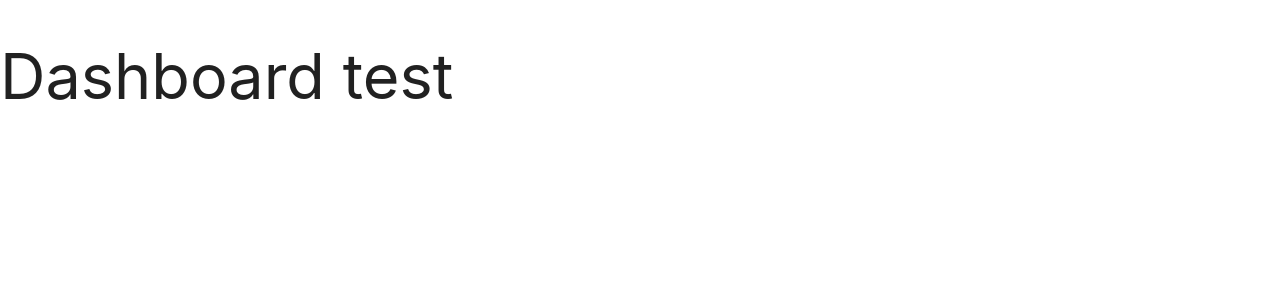
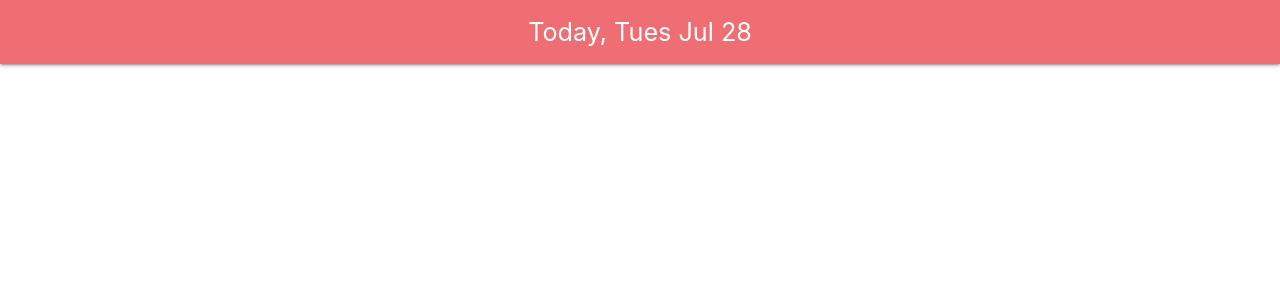
Before and after one commit to asharma1398/Return-Safe, a React (Create React App) app: page / in a window 1280 px wide. Shown: the top 300 px of the page. Built offline with nearby package versions, Linux system fonts and the light colour scheme.

Commit message:
Added Header component

```diff
--- a/src/components/Dashboard/Dashboard.js
+++ b/src/components/Dashboard/Dashboard.js
@@ -1,11 +1,12 @@
 import React from "react";
+import Header from "../Header/Header";
 
 class Dashboard extends React.Component {
 
     render() {
         return (
             <>
-                <h1>Dashboard test</h1>
+                <Header />
             </>
         );
     }
--- /dev/null
+++ b/src/components/Header/Header.js
@@ -0,0 +1,15 @@
+import React from "react";
+
+function Header() {
+    return (
+        <header>
+            <nav className="nav-wrapper">
+                <div className="container center">
+                    <a href="/dashboard" className="flow-text">Today, Tues Jul 28</a>
+                </div>
+            </nav>
+        </header>
+    );
+}
+
+export default Header;
```
